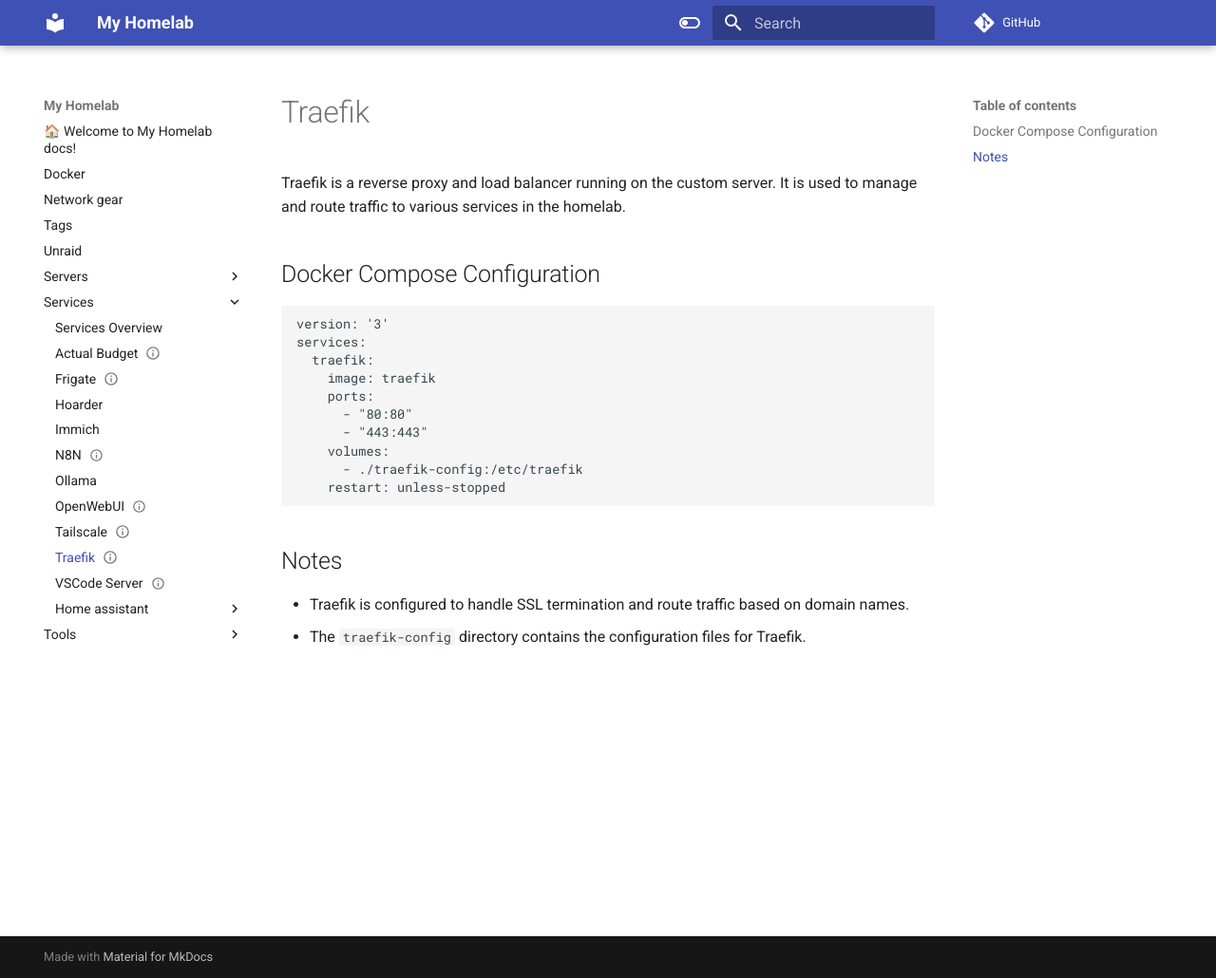
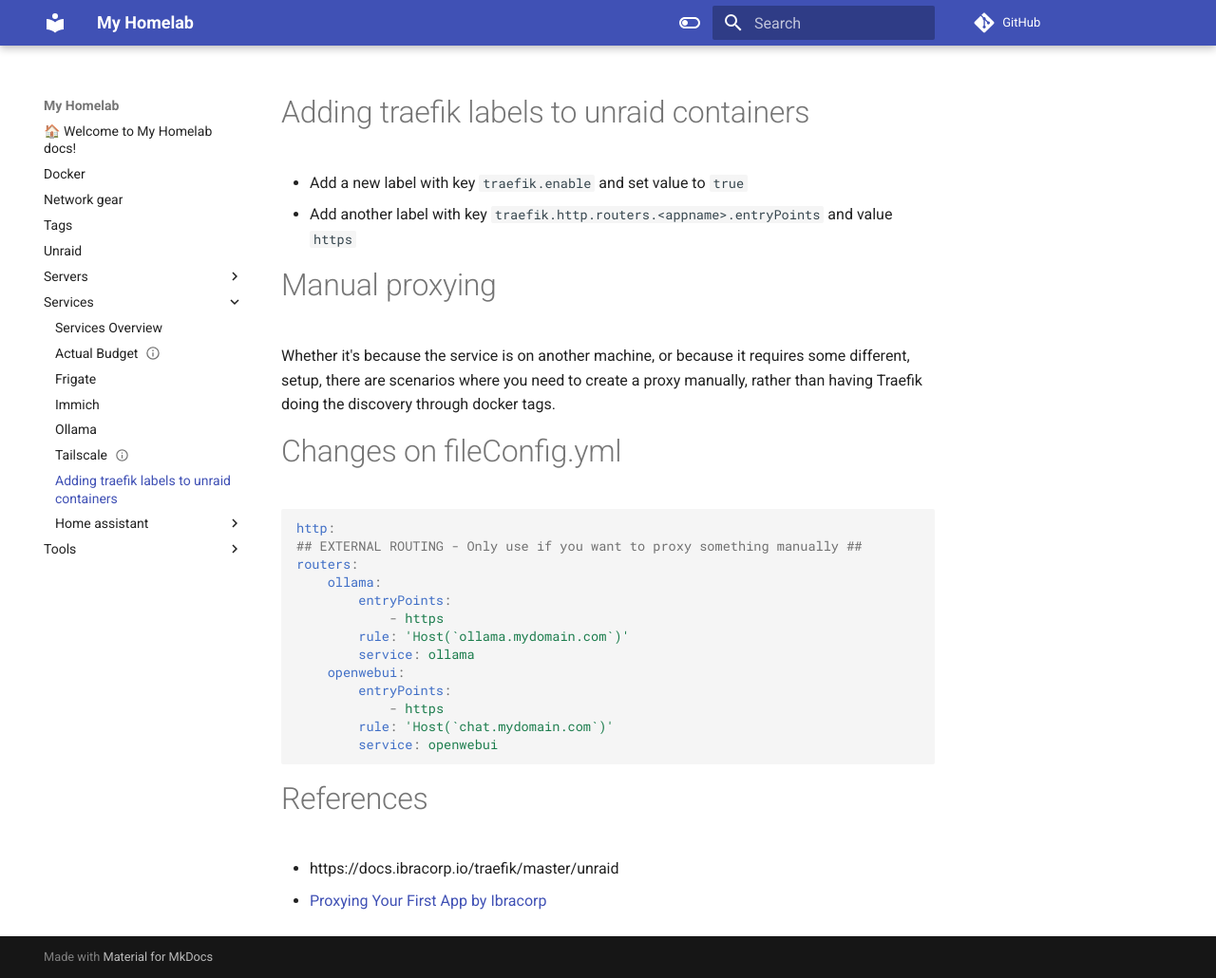
Before and after one commit to DanielSSilva/homelab, an MkDocs documentation site: the page built from docs/services/Traefik.md, in a window 1280 px wide and 1030 px high. Shown: the whole window at 95% size. Built offline with MkDocs 1.6.1 and Material for MkDocs 9.7.7, drawn with Linux system fonts in a browser that asks for light colours; comment, search, counter and statistics services are not loaded.

Commit message:
Refactor documentation: remove obsolete server files, update Unraid and service configurations, and enhance Mac Mini M4 details

````diff
--- a/docs/services/Hoarder.md
+++ /dev/null
@@ -1,3 +0,0 @@
----
-title: Hoarder
----
--- a/docs/services/Traefik.md
+++ b/docs/services/Traefik.md
@@ -1,32 +1,28 @@
----
-title: Traefik
-tags:
-  - service
-  - reverse-proxy
-  - custom-server
-status: active
----
+# Adding traefik labels to unraid containers
+- Add a new label with key `traefik.enable` and set value to `true`
+- Add another label with key `traefik.http.routers.<appname>.entryPoints` and value `https`
 
-# Traefik
+# Manual proxying
+Whether it's because the service is on another machine, or because it requires some different, setup, there are scenarios where you need to create a proxy manually, rather than having Traefik doing the discovery through docker tags.
 
-Traefik is a reverse proxy and load balancer running on the custom server. It is used to manage and route traffic to various services in the homelab.
+# Changes on fileConfig.yml
 
-## Docker Compose Configuration
-
-```yaml
-version: '3'
-services:
-  traefik:
-    image: traefik
-    ports:
-      - "80:80"
-      - "443:443"
-    volumes:
-      - ./traefik-config:/etc/traefik
-    restart: unless-stopped
+```YAML
+http:
+## EXTERNAL ROUTING - Only use if you want to proxy something manually ##
+routers:
+	ollama:
+		entryPoints:
+			- https
+		rule: 'Host(`ollama.mydomain.com`)'
+		service: ollama
+	openwebui:
+		entryPoints:
+			- https
+		rule: 'Host(`chat.mydomain.com`)'
+		service: openwebui
 ```
 
-## Notes
-
-- Traefik is configured to handle SSL termination and route traffic based on domain names.
-- The `traefik-config` directory contains the configuration files for Traefik.
+# References
+- https://docs.ibracorp.io/traefik/master/unraid
+- [Proxying Your First App by Ibracorp](https://docs.ibracorp.io/traefik/master/unraid/proxying-your-first-app)
--- a/mkdocs.yml
+++ b/mkdocs.yml
@@ -28,22 +28,18 @@
         icon: material/toggle-switch
         name: Switch to light mode
 
-# markdown_extensions:
-#   - admonition
-#   - pymdownx.details
-#   - pymdownx.superfences
-#   - attr_list
-#   - md_in_html
-#   - pymdownx.emoji:
-#       emoji_index: !!python/name:materialx.emoji.twemoji
-#       emoji_generator: !!python/name:materialx.emoji.to_svg
-#   - pymdownx.tabbed:
-#       alternate_style: true
-#   - tables
+markdown_extensions:
+  - admonition
+  - attr_list
+  - md_in_html
+  - pymdownx.details
+  - pymdownx.superfences
 
 plugins:
   - search
   - meta
+  - pub-obsidian
+
 
 # nav:
 #   - Home: index.md
````
Also changed, not shown: docs/services/ActualBudget.md (+6 -1 lines), docs/services/Frigate.md (+4 -31 lines), docs/services/N8N.md (deleted, +0 -31 lines), docs/services/Ollama.md (+1 -1 lines), docs/services/OpenWebUI.md (deleted, +0 -31 lines), docs/services/VSCodeServer.md (deleted, +0 -31 lines), docs/unraid.md (+0 -3 lines), docs/servers/Custom Server (Olympus).md (renamed from docs/servers/custom-server.md), docs/servers/Mac Mini M4.md (renamed from docs/servers/mac-mini-m4.md), 2 other files.
